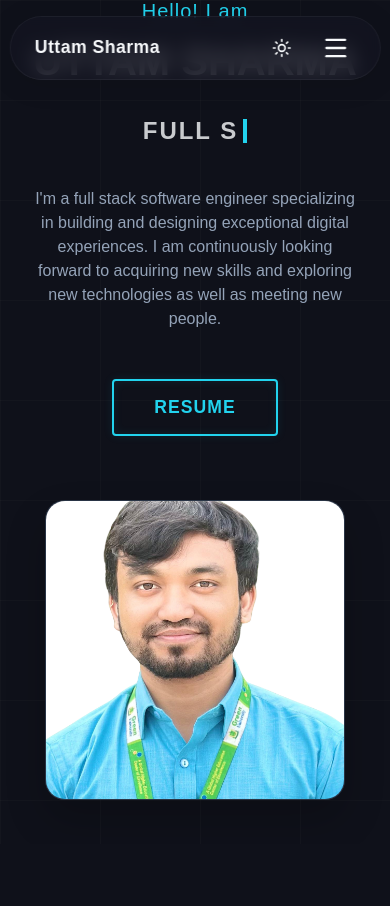
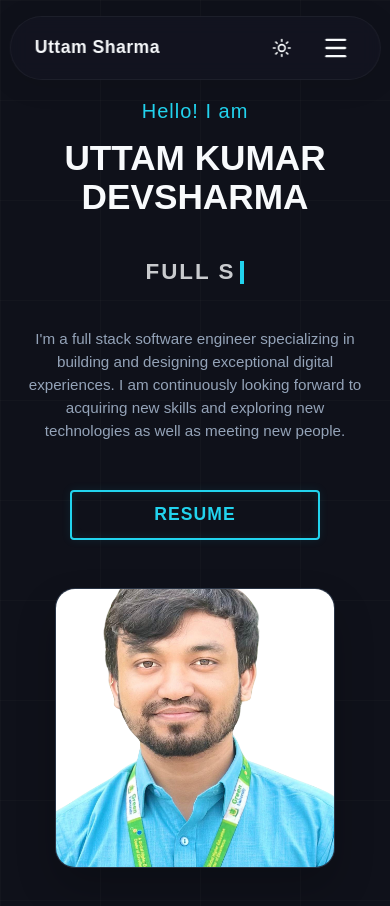
Before and after one commit to Uttamdevsharma/portfolio, a Next.js app: page / in a window 390 px wide. Shown: the top 906 px of the page. Before the commit the page ends 844 px from the top, so only its background shows below. Built offline with nearby package versions, Linux system fonts and the light colour scheme.

Commit message:
feat : responsive navbar menu

```diff
--- a/src/components/Hero.module.css
+++ b/src/components/Hero.module.css
@@ -126,7 +126,9 @@
 
 @media (max-width: 1024px) {
   .heroContainer {
-    padding: 0 4rem;
+    height: auto;
+    min-height: 100vh;
+    padding: 120px 4rem 4rem 4rem;
     flex-direction: column;
     justify-content: center;
     gap: 4rem;
@@ -138,11 +140,11 @@
   }
 
   .name {
-    font-size: 3.5rem;
+    font-size: 3rem;
   }
 
   .designation {
-    font-size: 2rem;
+    font-size: 1.8rem;
   }
 
   .resumeBtn {
@@ -156,23 +158,41 @@
 
 @media (max-width: 768px) {
   .heroContainer {
-    padding: 0 2rem;
+    padding: 100px 1.5rem 3rem 1.5rem;
+    gap: 3rem;
   }
 
   .name {
-    font-size: 2.5rem;
+    font-size: 2.2rem;
+    word-break: keep-all;
+  }
+
+  .designationWrapper {
+    height: 4rem;
+    justify-content: center;
   }
 
   .designation {
-    font-size: 1.5rem;
+    font-size: 1.4rem;
   }
 
   .cursor {
-    height: 1.5rem;
+    height: 1.4rem;
+  }
+
+  .intro {
+    font-size: 0.95rem;
+    margin-top: 0.5rem;
   }
 
   .imageWrapper {
-    width: 300px;
-    height: 300px;
+    width: 280px;
+    height: 280px;
+  }
+
+  .resumeBtn {
+    width: 100%;
+    max-width: 250px;
+    padding: 0.8rem 0;
   }
 }
--- a/src/components/Hero.tsx
+++ b/src/components/Hero.tsx
@@ -45,7 +45,7 @@ export function Hero() {
     <section className={styles.heroContainer}>
       <div className={styles.leftContent}>
         <span className={styles.greeting}>Hello! I am</span>
-        <h1 className={styles.name}>Uttam Sharma</h1>
+        <h1 className={styles.name}>Uttam Kumar Devsharma</h1>
 
         <div className={styles.designationWrapper}>
           <h2 className={styles.designation}>{text}</h2>
```
